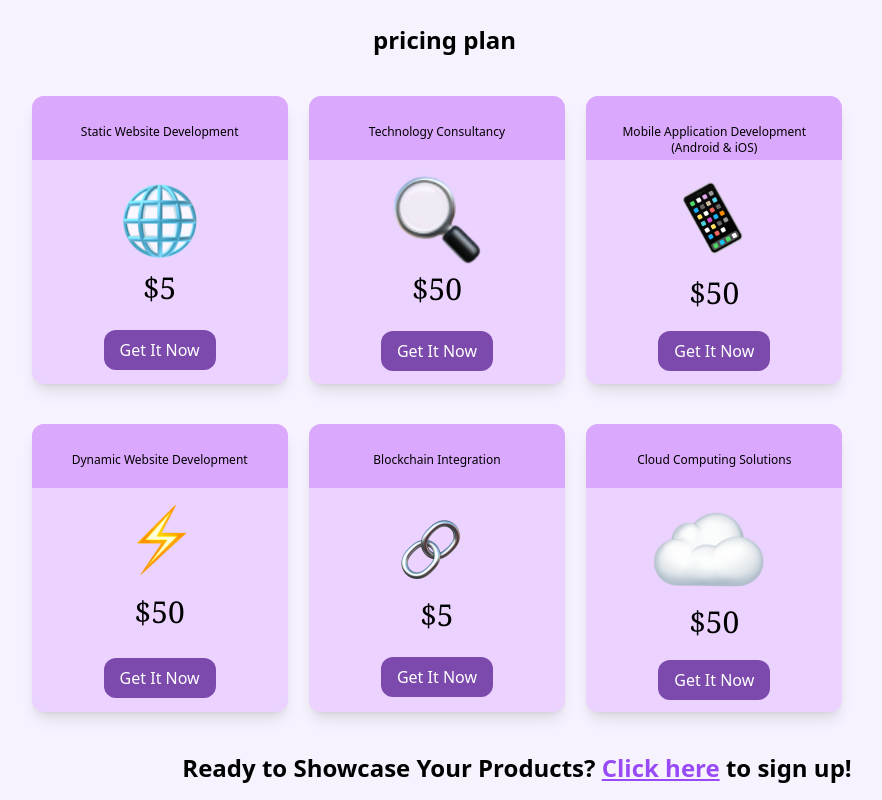
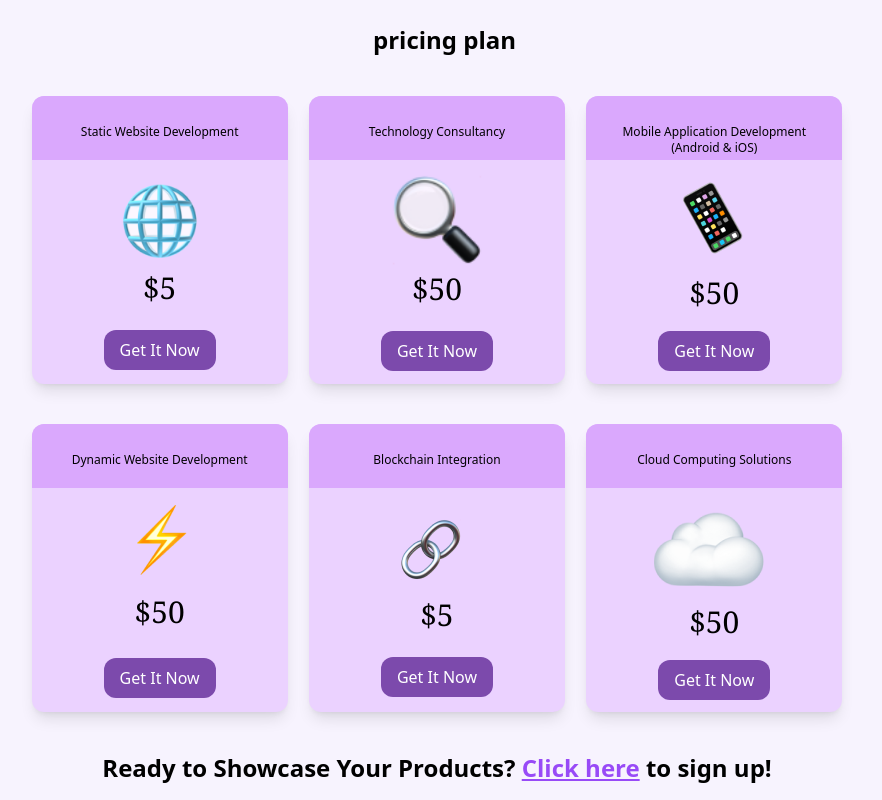
Before and after one commit to Heryakos-Technology/heryakos-static-page, a Vue app: page /ServicePage in a window 1280 px wide. Shown: the part 3202-4002 px from the top of the page, without its empty margins (203-1085 px from the left). Built offline with nearby package versions, Linux system fonts and the light colour scheme.

Commit message:
font modification

```diff
--- a/src/views/ServicePage.vue
+++ b/src/views/ServicePage.vue
@@ -391,7 +391,7 @@
 </div>
 <!-- /end of desktop view -->
     <div>
-      <p class="text-2xl mb-4  font-bold text-center ml-40 ">Ready to Showcase Your Products? <a href="#" class="text-[#984AF7]"><u>Click here</u></a> to sign up!</p>
+      <p class="text-md lg:text-2xl mb-4 w-full font-bold text-center  ">Ready to Showcase Your Products? <a href="#" class="text-[#984AF7]"><u>Click here</u></a> to sign up!</p>
     </div>
   </div>
 
```
